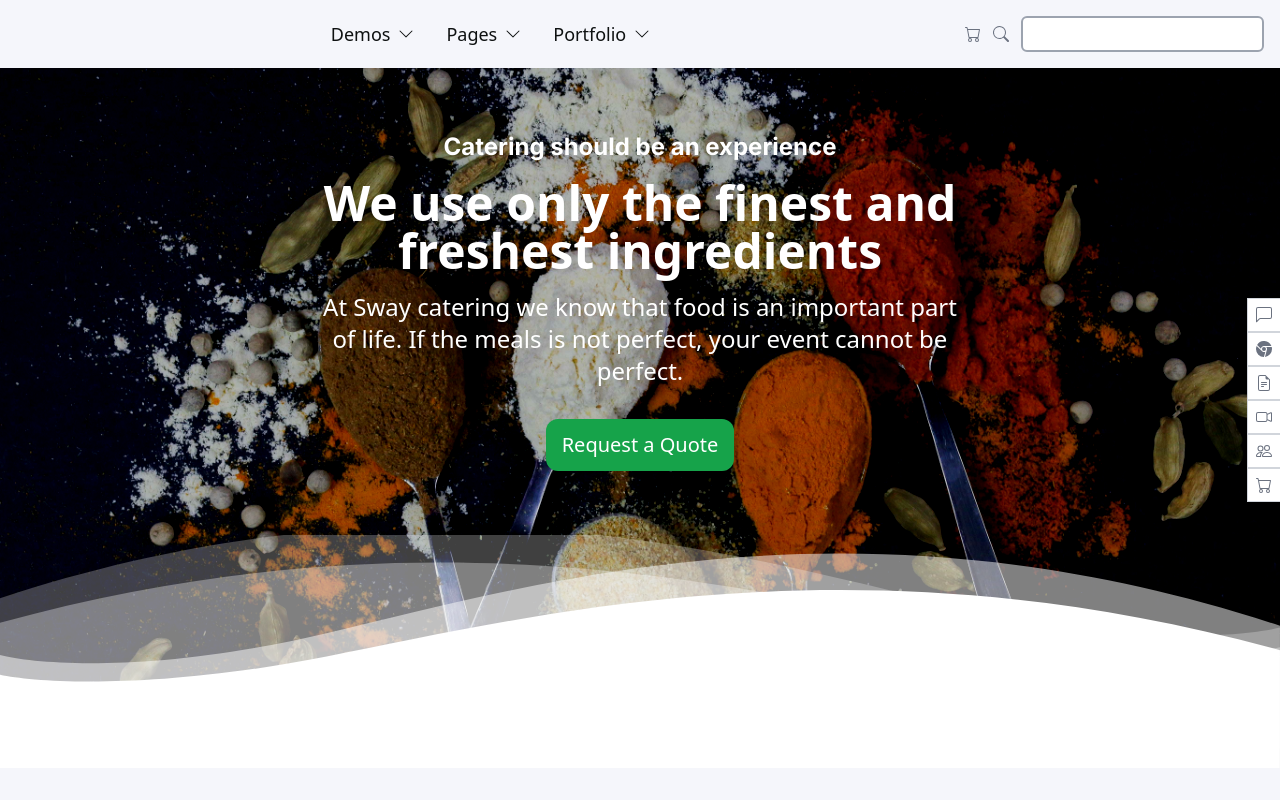
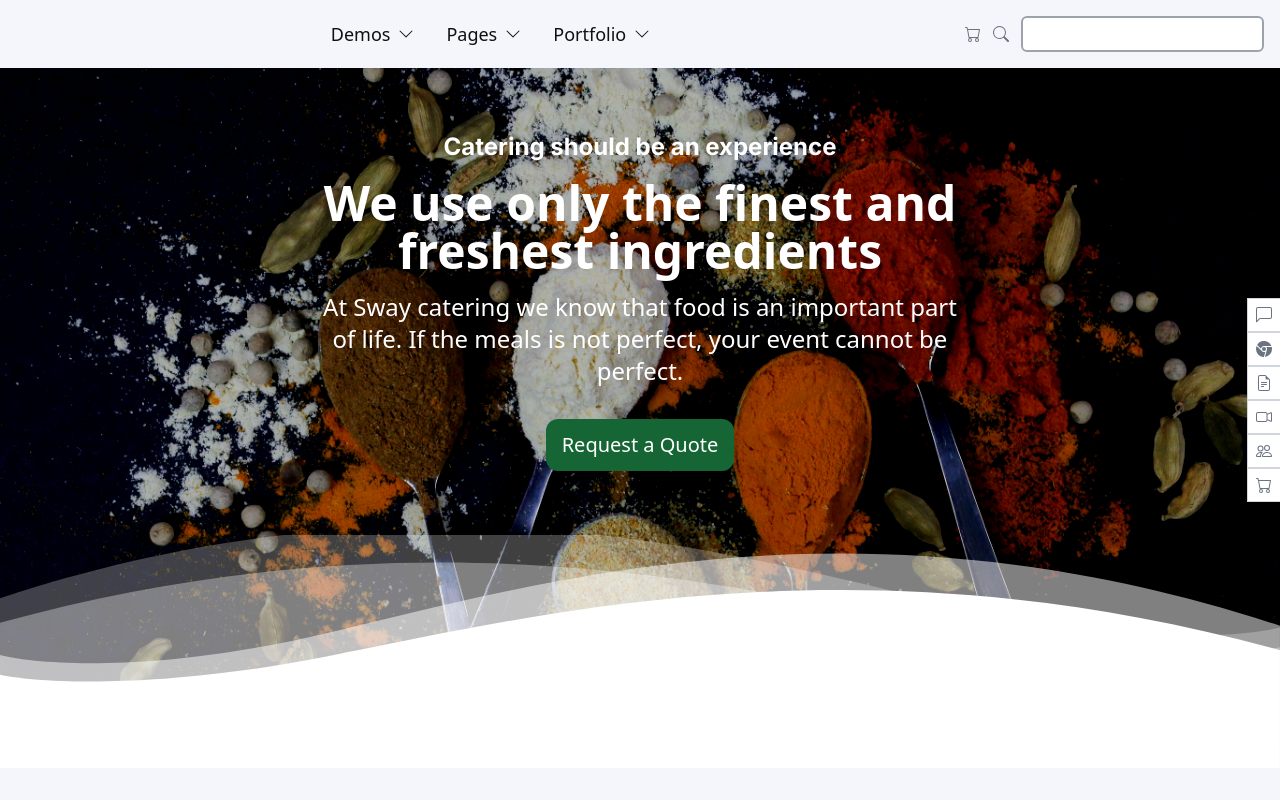
Before and after one commit to dannycahyo/flavorful-folios, a Next.js app: page / in a window 1280 px wide. Shown: the top 800 px of the page. Built offline with nearby package versions, Linux system fonts and the light colour scheme.

Commit message:
fix: Change the bg color of the button for the accessibility purposes

```diff
--- a/src/components/home/Heroes/Heroes.tsx
+++ b/src/components/home/Heroes/Heroes.tsx
@@ -29,7 +29,7 @@ const Heroes = () => {
         </p>
         <button
           aria-label="Request a Quote"
-          className="mt-8 px-2 md:px-4 py-2 md:py-3 bg-green-600 text-white text-sm md:text-xl rounded-xl"
+          className="mt-8 px-2 md:px-4 py-2 md:py-3 bg-green-800 text-white text-sm md:text-xl rounded-xl"
         >
           Request a Quote
         </button>
```
